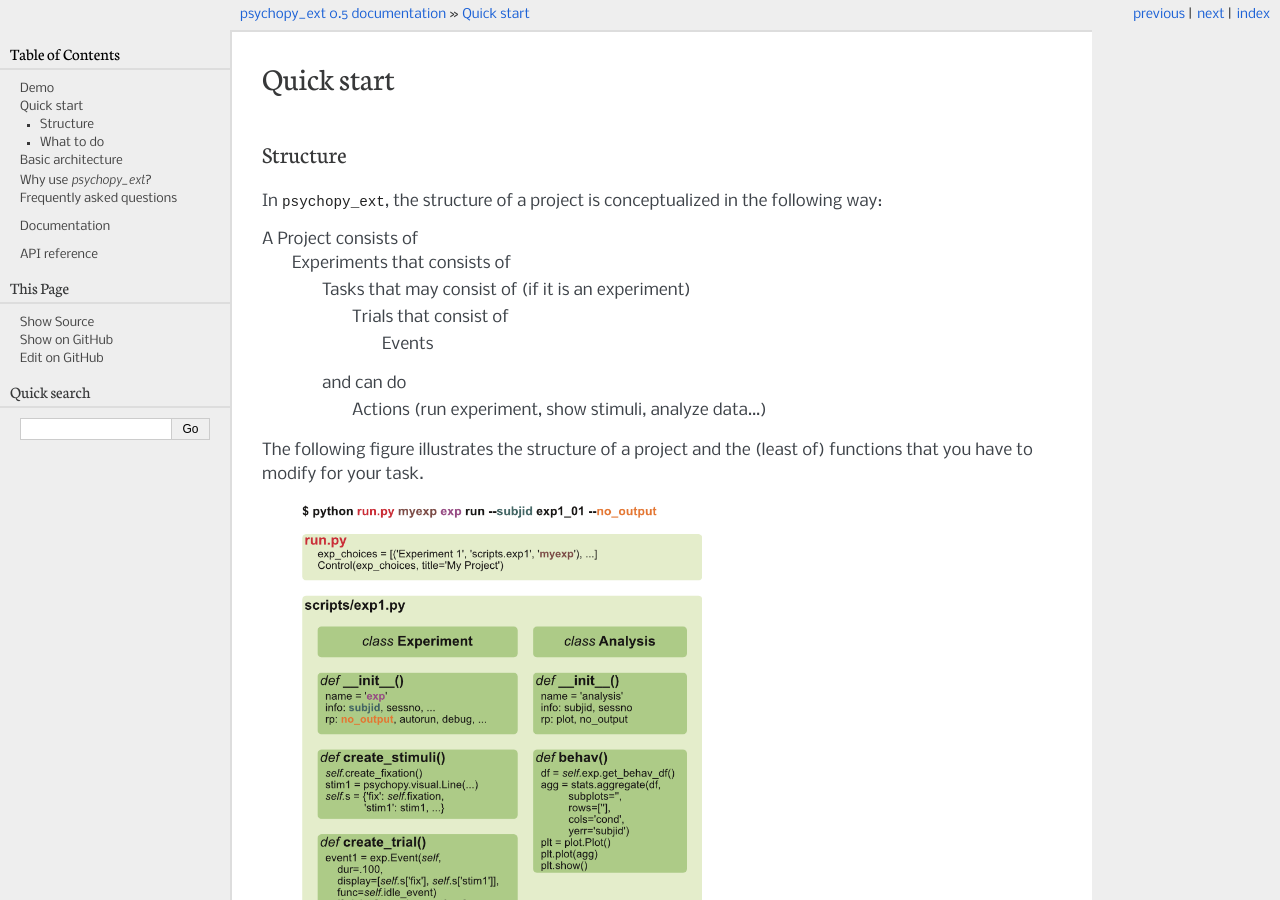
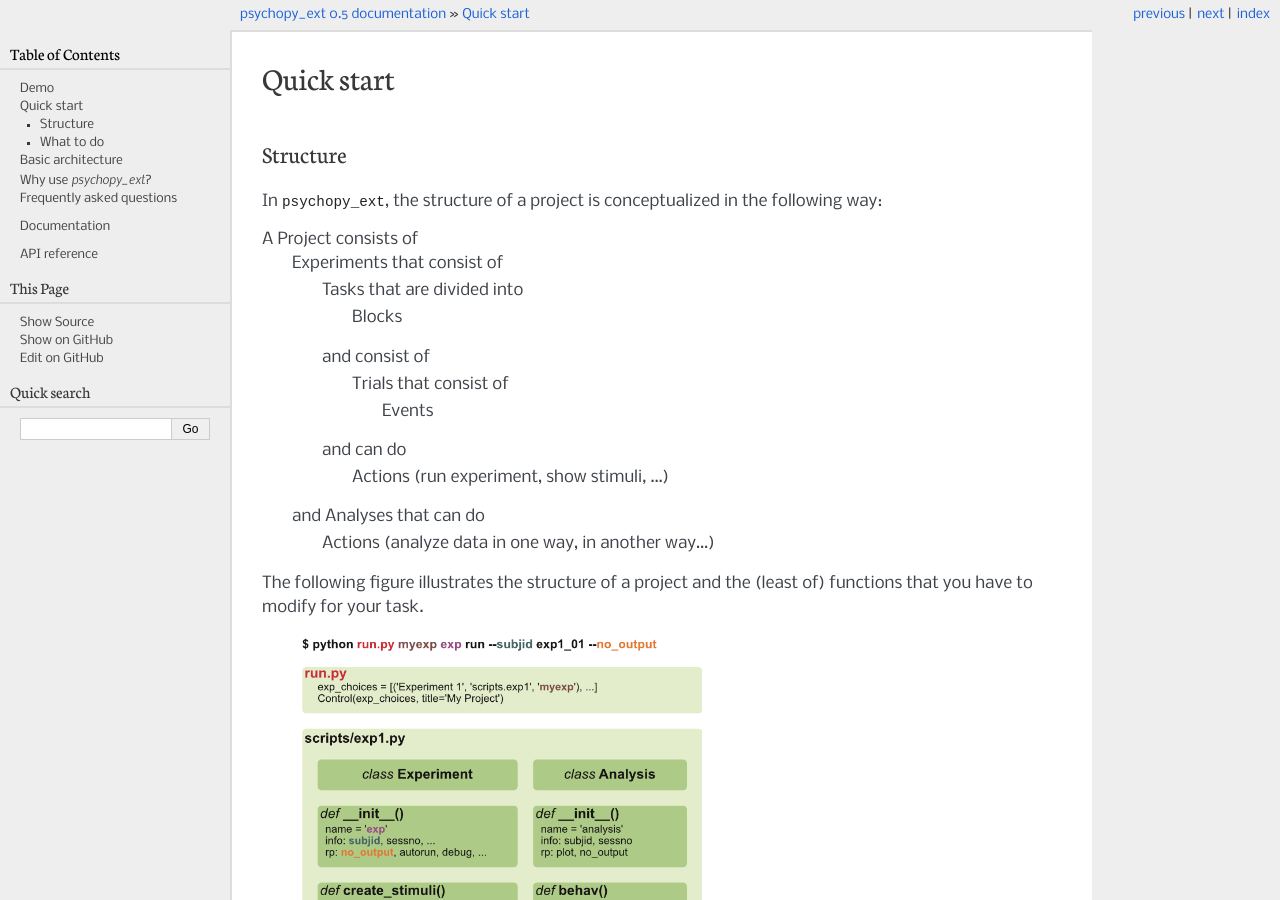
Before and after one commit to qbilius/psychopy_ext, a Sphinx documentation site: the page built from docs/source/quickstart.rst, in a window 1280 px wide and 900 px high. Built offline with Sphinx 7.4.7, drawn with Linux system fonts in a browser that asks for light colours.

```diff
--- a/docs/source/library/installation.rst
+++ b/docs/source/library/installation.rst
@@ -23,12 +23,12 @@ Dependencies
 * `Python 2.6+ <http://python.org/download/>`_ (but tested only with 2.7)
 * `PsychoPy 1.7+ <http://sourceforge.net/projects/psychpy/files/>`_
 * `pandas 0.12+ <http://pandas.pydata.org/getpandas.html>`_
+* `docutils <https://pypi.python.org/pypi/docutils>`_ (technically it is not mandatory but it will allow rendering docstrings on screen by the ``exp`` class)
 
 *Optional*
 
 * `PyMVPA 2.0+ <http://www.pymvpa.org/download.html>`_ (required for the `fmri` class)
 * `NiBabel <http://nipy.sourceforge.net/nibabel/installation.html#installation>`_ (required for the `fmri` class)
-* `docutils <https://pypi.python.org/pypi/docutils>`_ (used for rendering docstrings on screen by the ``exp`` class)
 
 (Note: if there isn't a binary package for your Windows platform and your Python version, try `Christoph Gohlke's Unofficial Binaries <http://www.lfd.uci.edu/~gohlke/pythonlibs/>`_)
 
--- a/docs/source/quickstart.rst
+++ b/docs/source/quickstart.rst
@@ -11,12 +11,16 @@ In ``psychopy_ext``, the structure of a project is conceptualized in
 the following way:
 
 A Project consists of
-   Experiments that consists of
-        Tasks that may consist of (if it is an experiment)
+    Experiments that consist of
+        Tasks that are divided into
+            Blocks
+        and consist of
             Trials that consist of
                 Events
         and can do
-            Actions (run experiment, show stimuli, analyze data...)
+            Actions (run experiment, show stimuli, ...)
+    and Analyses that can do
+        Actions (analyze data in one way, in another way...)
 
 The following figure illustrates the structure of a project and the (least of) functions that you have to modify for your task.
 
--- a/setup.py
+++ b/setup.py
@@ -20,7 +20,6 @@ setup(
     install_requires=[
         "psychopy >= 1.7",
         "pandas >= 0.12",
-        "pymvpa2 >= 2.0",
         "docutils"
     ],
     #test_suite='nose.collector',
```
Also changed, not shown: README.rst (+4 -4 lines).
